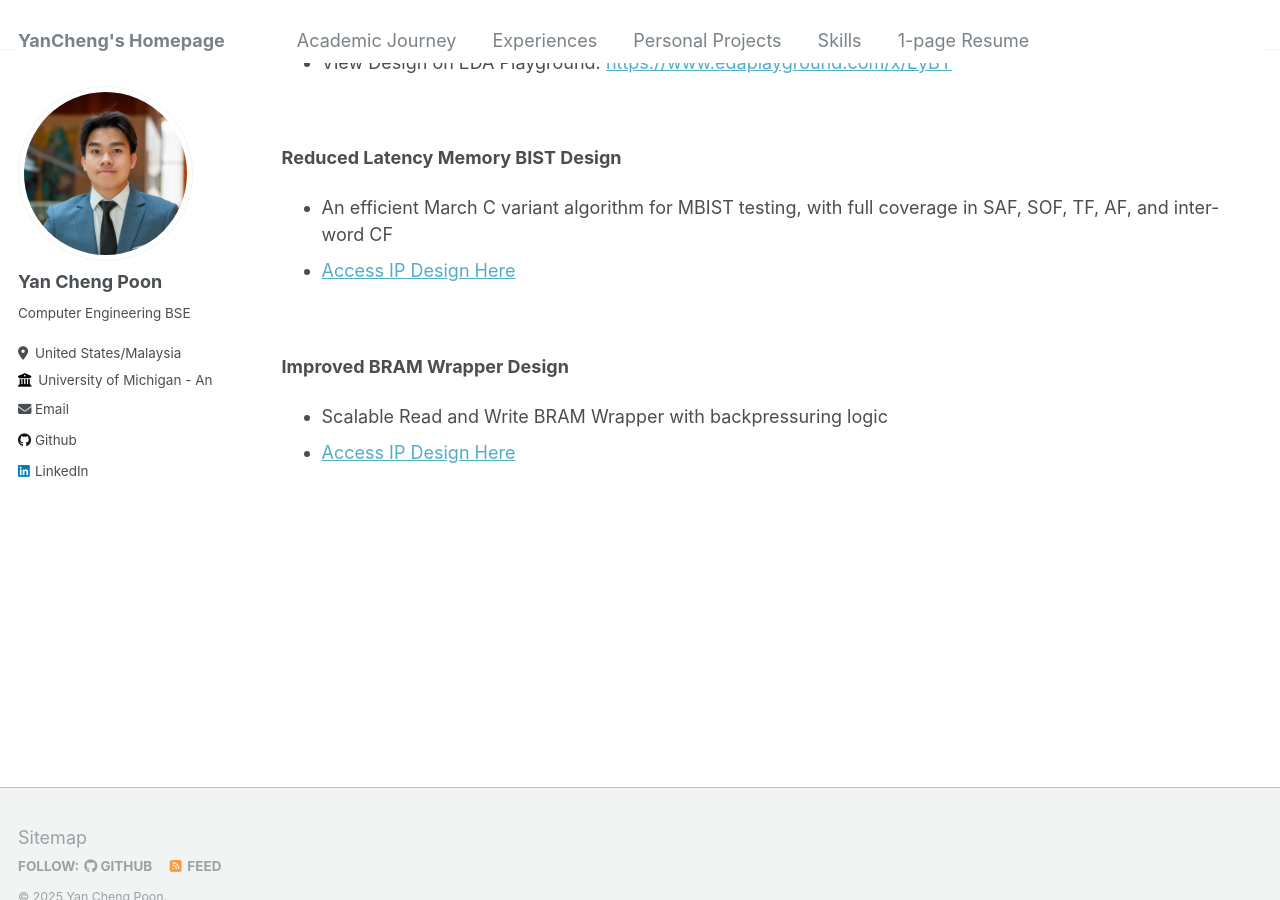
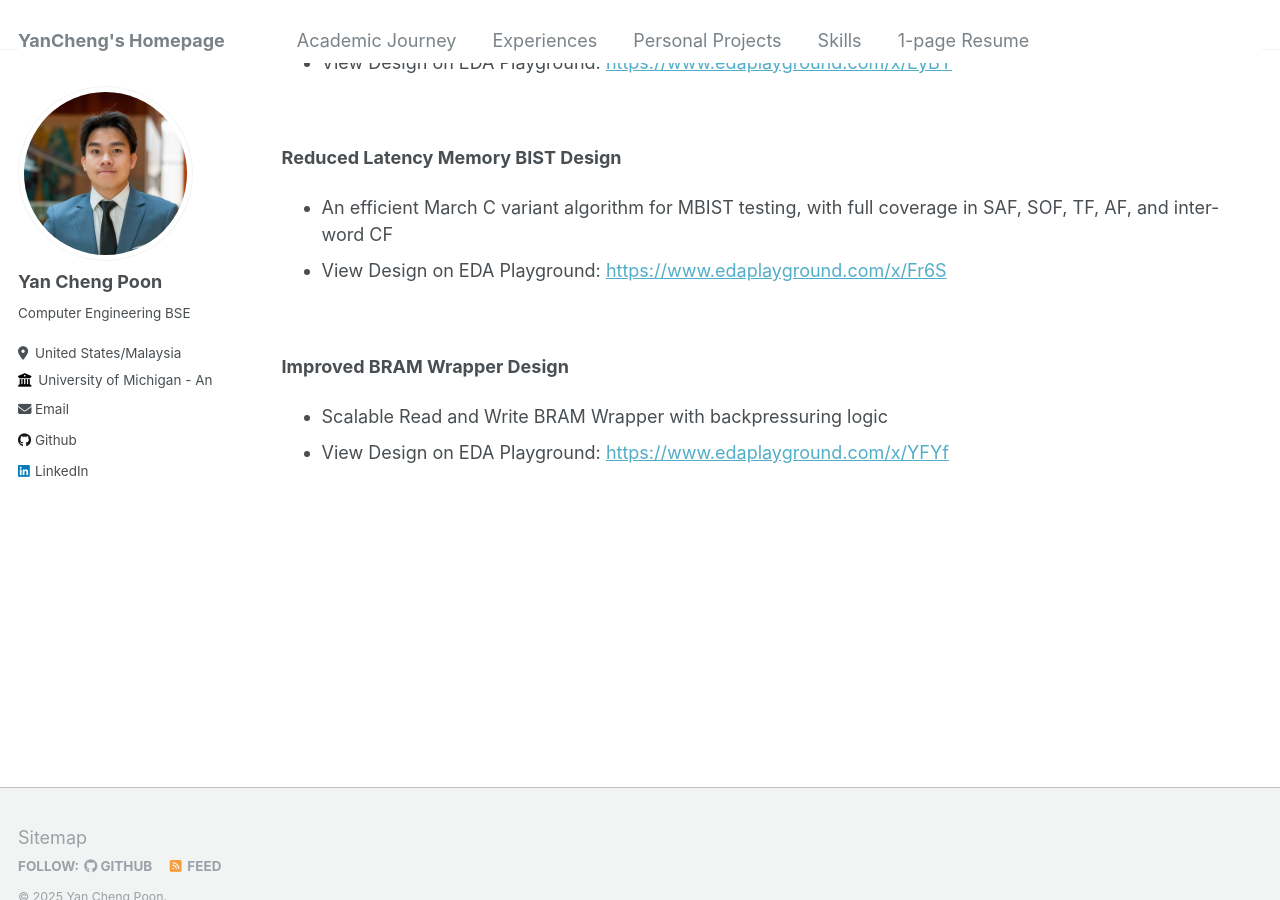
Before and after one commit to ycpoon/ycpoon.github.io, a Jekyll site: the page built from _pages/iplib.md, in a window 1280 px wide and 900 px high, scrolled down 1968 px. Built offline with Jekyll 4.4.1, drawn with Linux system fonts in a browser that asks for light colours.

Commit message:
iplib fix

```diff
--- a/_pages/iplib.md
+++ b/_pages/iplib.md
@@ -66,12 +66,12 @@ redirect_from:
 
 **Reduced Latency Memory BIST Design**
 - An efficient March C variant algorithm for MBIST testing, with full coverage in SAF, SOF, TF, AF, and inter-word CF
-- [Access IP Design Here](https://www.edaplayground.com/x/Fr6S)
+- View Design on EDA Playground: [https://www.edaplayground.com/x/Fr6S](https://www.edaplayground.com/x/Fr6S)
 
 &nbsp;
 
 **Improved BRAM Wrapper Design**
 - Scalable Read and Write BRAM Wrapper with backpressuring logic
-- [Access IP Design Here](https://www.edaplayground.com/x/YFYf)
+- View Design on EDA Playground: [https://www.edaplayground.com/x/YFYf](https://www.edaplayground.com/x/YFYf)
 
 &nbsp;
```
